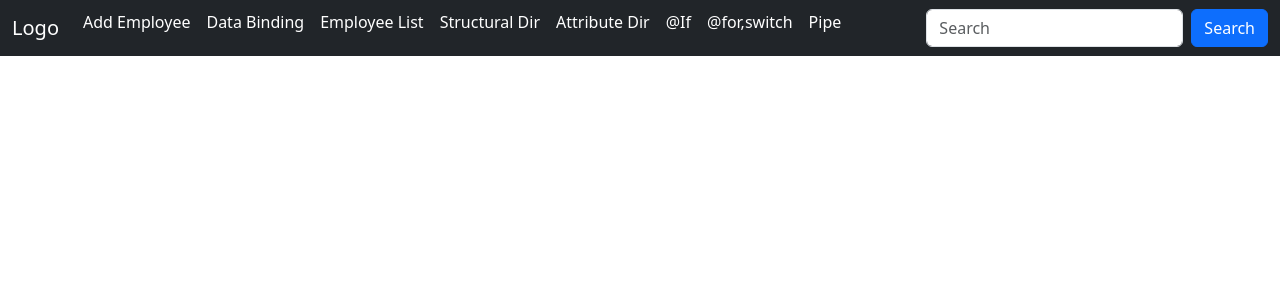
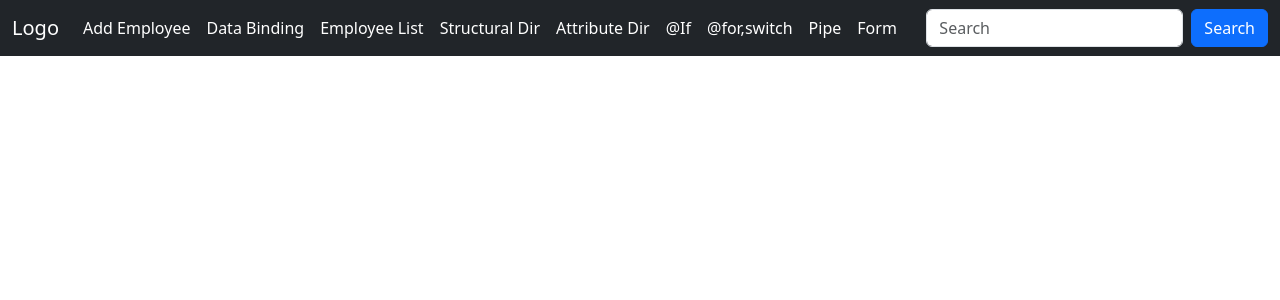
Before and after one commit to chiragrangras/angular_18, an Angular app in the folder angular_tutorial/: page / in a window 1280 px wide. Shown: the top 300 px of the page. Built offline with nearby package versions, Linux system fonts and the light colour scheme.

Commit message:
modified file

```diff
--- a/angular_tutorial/src/app/app.component.html
+++ b/angular_tutorial/src/app/app.component.html
@@ -11,29 +11,32 @@
     </button>
     <div class="collapse navbar-collapse" id="mynavbar">
       <ul class="navbar-nav me-auto">
-        <li class="nav-item" style="margin-top: -12px">
+        <li class="nav-item">
           <a class="nav-link active" routerLink="add-emp">Add Employee</a>
         </li>
-        <li class="nav-item" style="margin-top: -12px">
+        <li class="nav-item">
           <a class="nav-link active" routerLink="data-binding">Data Binding</a>
         </li>
-        <li class="nav-item" style="margin-top: -12px">
+        <li class="nav-item">
           <a class="nav-link active" routerLink="emp-list">Employee List</a>
         </li>
-        <li class="nav-item" style="margin-top: -12px">
+        <li class="nav-item">
           <a class="nav-link active" routerLink="structural-dir">Structural Dir</a>
         </li>
-        <li class="nav-item" style="margin-top: -12px">
+        <li class="nav-item">
           <a class="nav-link active" routerLink="attribute-dir">Attribute Dir</a>
         </li>
-        <li class="nav-item" style="margin-top: -12px">
+        <li class="nav-item">
           <a class="nav-link active" routerLink="if-else"><span>&#64;</span>If</a>
         </li>
-        <li class="nav-item" style="margin-top: -12px">
+        <li class="nav-item">
           <a class="nav-link active" routerLink="for"><span>&#64;</span>for,switch</a>
         </li>
-        <li class="nav-item" style="margin-top: -12px">
+        <li class="nav-item">
           <a class="nav-link active" routerLink="pipe">Pipe</a>
+        </li>
+        <li class="nav-item">
+          <a class="nav-link active" routerLink="template-form">Form</a>
         </li>
       </ul>
       <form class="d-flex">
--- a/angular_tutorial/src/app/app.routes.ts
+++ b/angular_tutorial/src/app/app.routes.ts
@@ -7,6 +7,7 @@ import { AttributeDirectiveComponent } from './components/directive/attribute-di
 import { IfelseComponent } from './components/controlFlow/ifelse/ifelse.component';
 import { ForComponent } from './components/controlFlow/for/for.component';
 import { PipeComponent } from './components/pipe/pipe.component';
+import { TemplateComponent } from './components/forms/template/template.component';
 
 export const routes: Routes = [
     {
@@ -40,5 +41,9 @@ export const routes: Routes = [
     {
         path:'pipe',
         component:PipeComponent
+    },
+    {
+        path:'template-form',
+        component:TemplateComponent
     }
 ];
```
